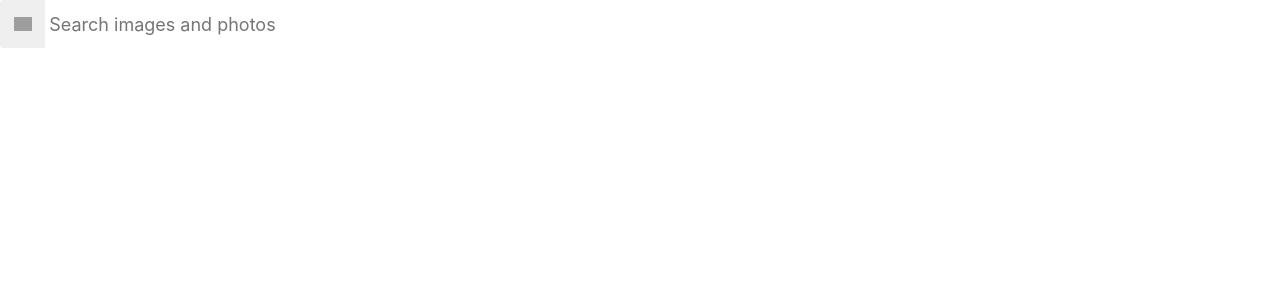
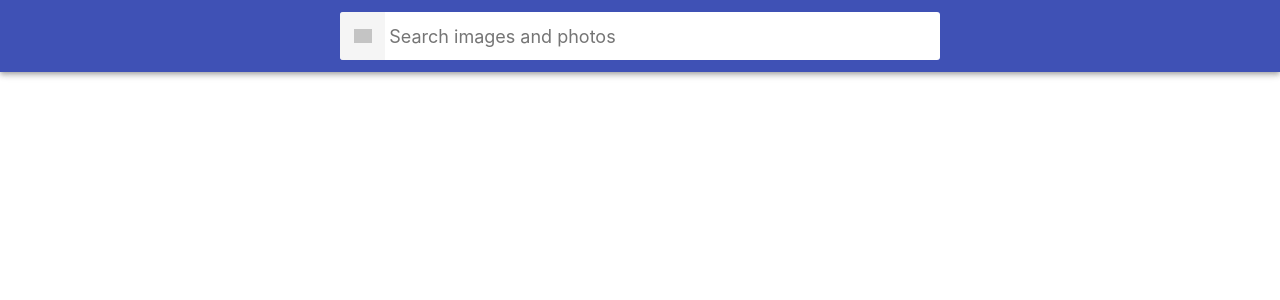
Before and after one commit to Viacheslav-Koksharov/react-hw-03-image-finder, a React (Create React App) app: page / in a window 1280 px wide. Shown: the top 300 px of the page. Built offline with nearby package versions, Linux system fonts and the light colour scheme; grey boxes are pictures that could not be loaded.

Commit message:
add style css

```diff
--- a/src/components/App.jsx
+++ b/src/components/App.jsx
@@ -22,6 +22,7 @@ export default class App extends Component {
         <Searchbar onSubmit={this.handleFormSubmit} />
         <ImageGallery searchQuery={searchQuery} page={page} />
         <ToastContainer
+          className="Toastify"
           position="top-center"
           autoClose={3000}
           hideProgressBar
--- a/src/components/Button/Button.js
+++ b/src/components/Button/Button.js
@@ -1,5 +1,5 @@
+import { Component } from 'react';
 import PropTypes from 'prop-types';
-import { Component } from 'react';
 // import s from './Button.module.css';
 
 class Button extends Component {
--- a/src/components/ImageGallery/ImageGallery.js
+++ b/src/components/ImageGallery/ImageGallery.js
@@ -1,4 +1,5 @@
 import React, { Component } from 'react';
+import PropTypes from 'prop-types';
 import fetchImg from '../../services/fetch';
 import { toast } from 'react-toastify';
 import Spinner from '../Loader/Loader';
@@ -19,6 +20,7 @@ export default class ImageGallery extends Component {
 
   componentDidUpdate(prevProps, prevState) {
     const { searchQuery, page } = this.props;
+
     if (prevProps.searchQuery !== searchQuery) {
       this.setState({ status: 'pending' });
 
@@ -36,10 +38,7 @@ export default class ImageGallery extends Component {
               status: 'resolved',
             }));
           })
-          .catch(error => {
-            this.setState({ error: error.message, status: 'rejected' });
-            toast.error(this.state.error);
-          });
+          .catch(this.errorMessage);
       } else {
         this.setState({ status: 'idle' });
       }
@@ -59,12 +58,12 @@ export default class ImageGallery extends Component {
         }));
         this.scrollTo();
       })
-      .catch(error => {
-        this.setState({ error: error.message, status: 'rejected' });
-        toast.error(this.state.error);
-      });
+      .catch(this.errorMessage);
   };
-
+  errorMessage = error => {
+    this.setState({ error: error.message, status: 'rejected' });
+    toast.error(this.state.error);
+  };
   scrollTo = () => {
     window.scrollTo({
       top: document.documentElement.scrollHeight,
@@ -94,15 +93,7 @@ export default class ImageGallery extends Component {
   };
 
   render() {
-    const {
-      page,
-      images,
-      showModal,
-      largeImageURL,
-      tags,
-      error,
-      status,
-    } = this.state;
+    const { page, images, showModal, largeImageURL, tags, status } = this.state;
 
     if (status === 'idle' || status === 'rejected') return null;
     if (status === 'pending') return <Spinner />;
@@ -130,3 +121,8 @@ export default class ImageGallery extends Component {
     }
   }
 }
+
+ImageGallery.propTypes = {
+  page: PropTypes.number.isRequired,
+  searchQuery: PropTypes.string.isRequired,
+};
--- a/src/components/Modal/Modal.js
+++ b/src/components/Modal/Modal.js
@@ -1,4 +1,5 @@
 import React, { Component } from 'react';
+import PropTypes from 'prop-types';
 import { createPortal } from 'react-dom';
 
 const modalRoot = document.querySelector('#modal-root');
@@ -34,4 +35,8 @@ class Modal extends Component {
   }
 }
 
+Modal.propTypes = {
+  children: PropTypes.any.isRequired,
+  onClose: PropTypes.func.isRequired,
+};
 export default Modal;
--- a/src/index.css
+++ b/src/index.css
@@ -39,6 +39,24 @@ img {
 /*
  * Стили компонента Searchbar
  */
+.Searchbar {
+  top: 0;
+  left: 0;
+  position: sticky;
+  z-index: 1100;
+  display: flex;
+  justify-content: center;
+  align-items: center;
+  min-height: 64px;
+  padding-right: 24px;
+  padding-left: 24px;
+  padding-top: 12px;
+  padding-bottom: 12px;
+  color: #fff;
+  background-color: #3f51b5;
+  box-shadow: 0px 2px 4px -1px rgba(0, 0, 0, 0.2),
+    0px 4px 5px 0px rgba(0, 0, 0, 0.14), 0px 1px 10px 0px rgba(0, 0, 0, 0.12);
+}
 
 /*
  * Стили компонента SearchForm
@@ -111,6 +129,7 @@ img {
   margin-top: 0;
   margin-bottom: 0;
   padding: 0;
+  margin-top: 10px;
   list-style: none;
   margin-left: auto;
   margin-right: auto;
@@ -127,7 +146,7 @@ img {
 
 .ImageGalleryItem-image {
   width: 100%;
-  height: 180px;
+  height: 155px;
   object-fit: cover;
   transition: transform 250ms cubic-bezier(0.4, 0, 0.2, 1);
 }
@@ -155,8 +174,10 @@ img {
 }
 
 .Modal {
-  max-width: calc(100vw - 48px);
-  max-height: calc(100vh - 24px);
+  display: flex;
+  align-items: center;
+  width: 70%;
+  height: 70%;
 }
 
 /*
@@ -165,7 +186,8 @@ img {
 .Button {
   padding: 8px 16px;
   margin: auto;
-  margin-top: 10px;
+  margin-top: 5px;
+  margin-bottom: 5px;
   border-radius: 2px;
   background-color: #3f51b5;
   transition: all 250ms cubic-bezier(0.4, 0, 0.2, 1);
@@ -190,3 +212,7 @@ img {
 .Button:focus {
   background-color: #303f9f;
 }
+.Toastify {
+  top: 90%;
+  left: 50%;
+}
```
